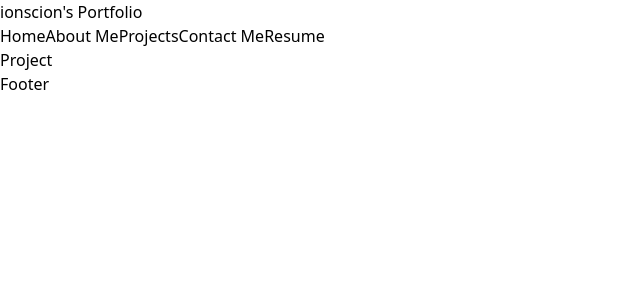
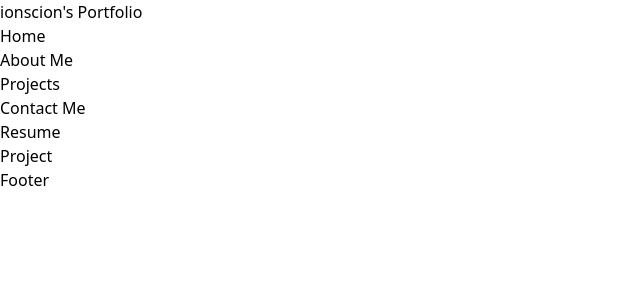
Before and after one commit to ionscion/d20-portkey, a React (Create React App) app: page /projects in a window 1280 px wide. Shown: the top 300 px of the page, without its empty margins (0-640 px from the left). Built offline with nearby package versions, Linux system fonts and the light colour scheme.

Commit message:
added react router structure

```diff
--- a/package.json
+++ b/package.json
@@ -6,9 +6,13 @@
     "@testing-library/jest-dom": "^5.16.5",
     "@testing-library/react": "^13.4.0",
     "@testing-library/user-event": "^13.5.0",
+    "localforage": "^1.10.0",
+    "match-sorter": "^6.3.1",
     "react": "^18.2.0",
     "react-dom": "^18.2.0",
+    "react-router-dom": "^6.11.1",
     "react-scripts": "5.0.1",
+    "sort-by": "^1.2.0",
     "web-vitals": "^2.1.4"
   },
   "scripts": {
--- a/src/components/Navigation.js
+++ b/src/components/Navigation.js
@@ -3,11 +3,13 @@
 function Navigation() {
   return (
     <div>
-        <a href="/">Home</a>
-        <a href="/about">About Me</a>
-        <a href="/projects">Projects</a>
-        <a href="/contact">Contact Me</a>
-        <a href="/resume">Resume</a>
+        <ul>
+            <li>Home</li>
+            <li>About Me</li>
+            <li>Projects</li>
+            <li>Contact Me</li>
+            <li>Resume</li>
+        </ul>
     </div>
   )
 }
--- /dev/null
+++ b/src/errorPage.js
@@ -0,0 +1,16 @@
+import { useRouteError } from "react-router-dom";
+
+export default function ErrorPage() {
+  const error = useRouteError();
+  console.error(error);
+
+  return (
+    <div id="error-page">
+      <h1>Oops!</h1>
+      <p>Sorry, an unexpected error has occurred.</p>
+      <p>
+        <i>{error.statusText || error.message}</i>
+      </p>
+    </div>
+  );
+}
--- a/src/index.js
+++ b/src/index.js
@@ -1,11 +1,29 @@
 import React from 'react';
 import ReactDOM from 'react-dom/client';
-import App from './App';
+import { createBrowserRouter, RouterProvider } from 'react-router-dom';
 import './index.css';
+import Root from './routes/root';
+import ErrorPage from './errorPage';
+import Project from './components/Project';
+
+const router = createBrowserRouter([
+  {
+    path: "/",
+    element: <Root />,
+    errorElement: <ErrorPage />,
+    children: [
+      {
+        path: "projects",
+        element: <Project />,
+      },
+    ],
+  },
+
+]);
 
 const root = ReactDOM.createRoot(document.getElementById('root'));
 root.render(
   <React.StrictMode>
-    <App />
+   <RouterProvider router={router} />
   </React.StrictMode>
 );
--- /dev/null
+++ b/src/routes/root.js
@@ -0,0 +1,18 @@
+
+import { Outlet} from "react-router-dom";
+import Header from "../components/Header";
+import Footer from "../components/Footer";
+
+
+function Root() {
+
+  return (
+    <>
+      <Header />
+      <Outlet />
+      <Footer />
+    </>
+  );
+}
+
+export default Root;
```
Also changed, not shown: public/manifest.json, 1 other file (tests, documents, lock files or other folders).
